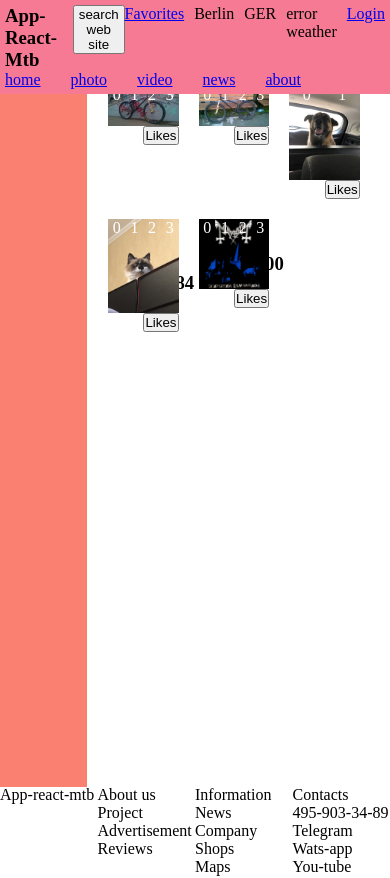
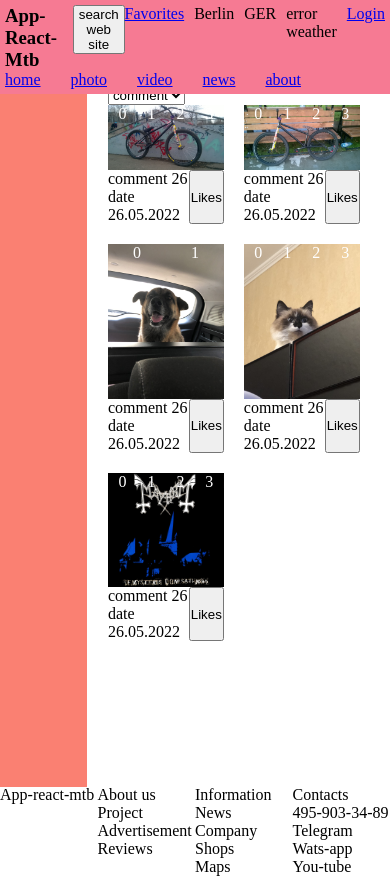
Before and after one commit to Mukhin001/appReactMtb, a React (Create React App) app: page /photo in a window 390 px wide. Shown: the top 878 px of the page. Built offline with nearby package versions, Linux system fonts and the light colour scheme; no server answers.

Commit message:
26.07work

```diff
--- a/src/components/pagesMain/mainPhoto/pagesPhoto/PagePhotos.jsx
+++ b/src/components/pagesMain/mainPhoto/pagesPhoto/PagePhotos.jsx
@@ -28,6 +28,7 @@ const PagePhotos = ({getLikesFn}) => {
                         for(let i = 0; i < dotsSlider.length; i++) {
                             dotsSlider[i].addEventListener('mouseover', () => {
                                 let imgSlider = [...dotsSlider[i].parentNode.parentNode.children].slice(0, -1);
+
                                 imgSlider.forEach(img => img.style.display = 'none');
                                 imgSlider[i].style.display = 'block';
                             });
@@ -45,6 +46,13 @@ const PagePhotos = ({getLikesFn}) => {
 
     return (
         <div className={st.pagePhotosWrap}>
+            <div>
+                <label htmlFor="sort"></label>
+                <select id="sort">
+                    <option value='comment'>comment</option>
+                    <option value='date'>date</option>
+                </select>
+            </div>
             <ul ref={imgRef}>
                 {photoServer.map((obj) => {
 
@@ -54,7 +62,7 @@ const PagePhotos = ({getLikesFn}) => {
                                 <NavLink to={`/photo/${obj.name}`}>
 
                                 {obj.url.map(url => {
-                                    return ( <img src={url} key={url} alt={url.substring(26)}  />)})}
+                                    return ( <img src={url} key={url} alt={url.substring(26)} /> )})}
                                 <div ref={slideDots} className={st.gridHoverImg} style={{gridTemplateColumns: `repeat(${obj.url.length}, 1fr)`}}>
                                     {obj.url.map((url, i) => {
                                         return (<div className={st.slideTods} key={url.substring(2)}>{i}</div>)
@@ -65,7 +73,13 @@ const PagePhotos = ({getLikesFn}) => {
                                 <h3 className={st.imgName}>{obj.name}</h3>
 
                             </div>
-                            <div style={{display: 'flex', justifyContent: 'flex-end'}}><button onClick={getLikes}>Likes</button></div>
+                            <div style={{display: 'flex', justifyContent: 'flex-end'}}>
+                                <div>
+                                    <div>comment 26</div>
+                                    <div>date 26.05.2022</div>
+                                </div>
+                                <button onClick={getLikes}>Likes</button>
+                            </div>
                         </li>
                     )
                 })}
--- a/src/components/pagesMain/mainPhoto/pagesPhoto/style.module.css
+++ b/src/components/pagesMain/mainPhoto/pagesPhoto/style.module.css
@@ -12,7 +12,7 @@
 }
 
 .photosImgLi {
-    max-width: 250px;
+
     position: relative;
 }
 
@@ -91,3 +91,19 @@
     color: white;
     text-align: center;
 }
+
+@media (max-width: 600px ) {
+    .pagePhotosWrap ul {
+
+        grid-template-columns: repeat(2, 1fr);
+
+    }
+}
+
+@media (max-width: 300px ) {
+    .pagePhotosWrap ul {
+
+        grid-template-columns: repeat(1, 1fr);
+
+    }
+}
```
